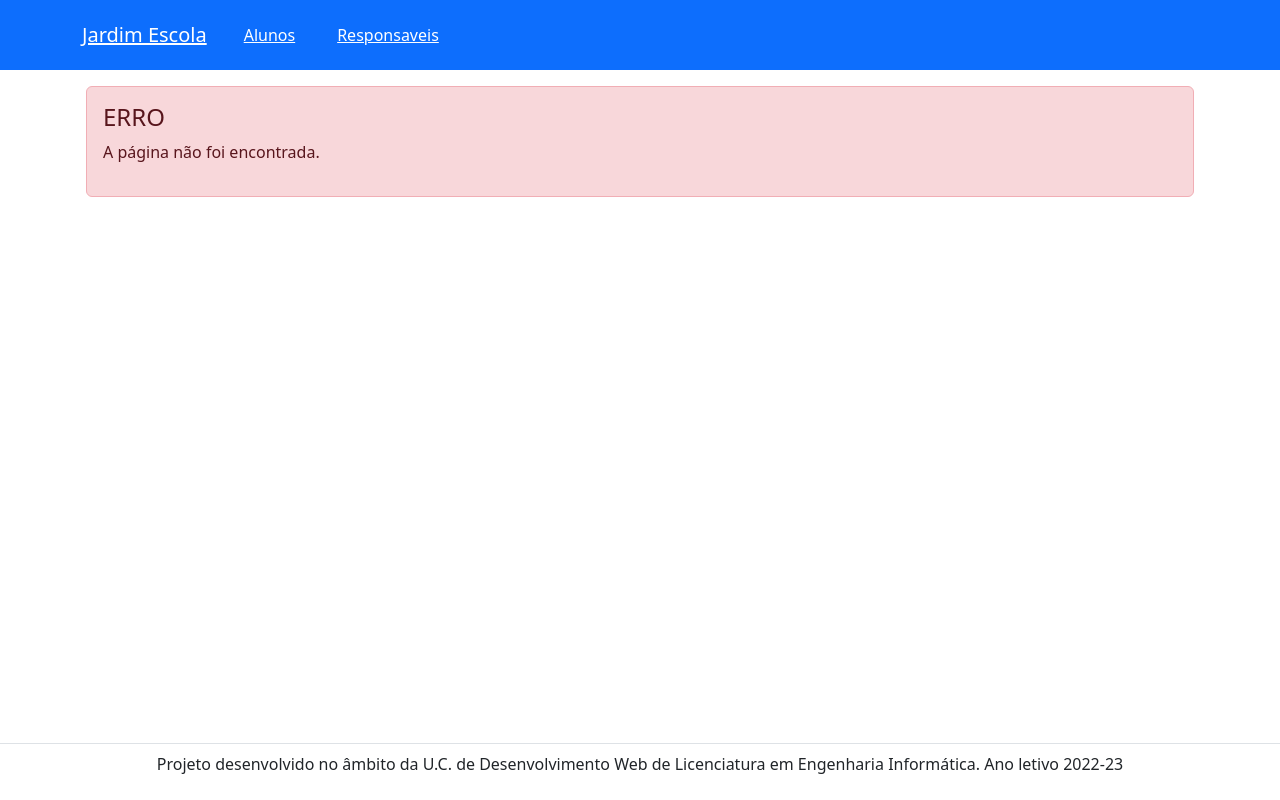
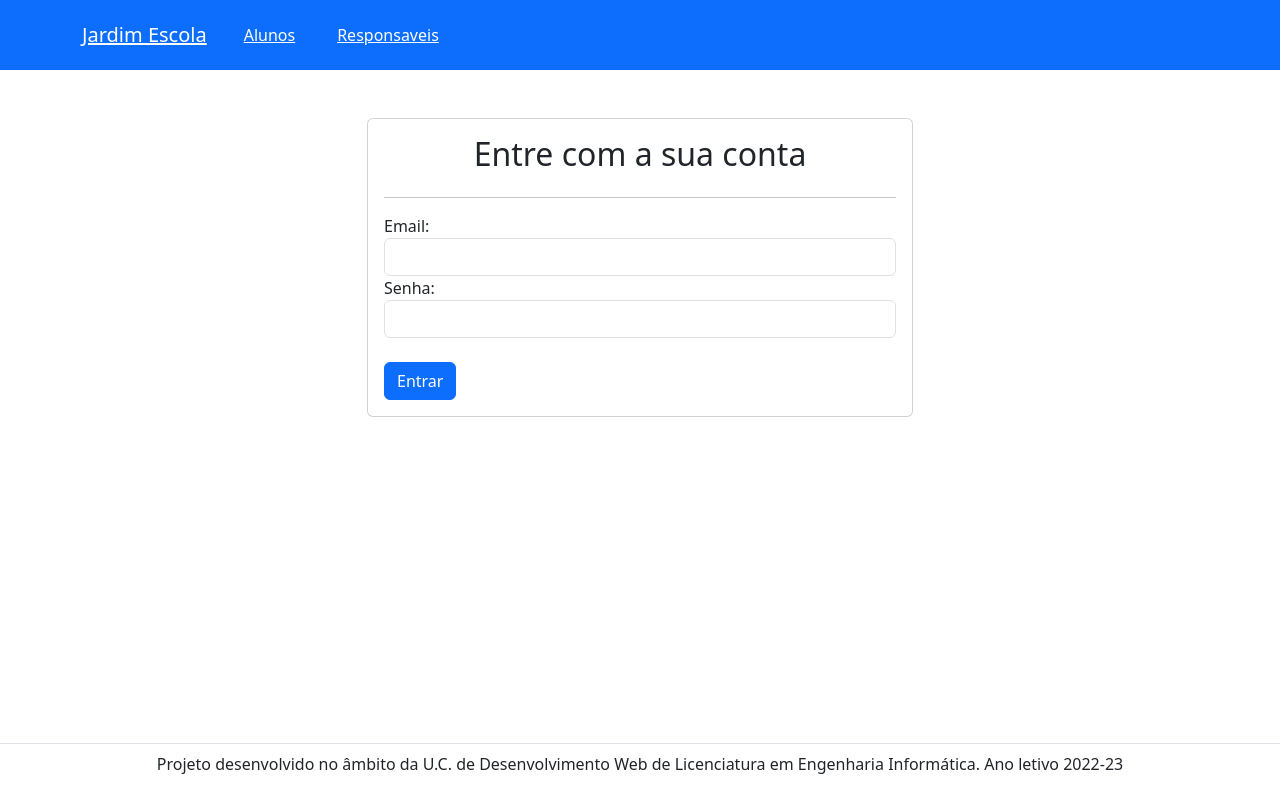
Before and after one commit to IPT-DW-2223/JardimEscola-React, a React (Create React App) app: page /login in a window 1280 px wide. Built offline with nearby package versions, Linux system fonts and the light colour scheme.

Commit message:
Adicionado página de Login.

```diff
--- a/src/App.js
+++ b/src/App.js
@@ -11,6 +11,7 @@ import Inicio from './Pages/Inicio';
 import Layout from './Pages/Layout';
 import NoPage from './Pages/NoPage';
 import Responsaveis from './Pages/Responsaveis';
+import Login from './Pages/Login';
 
 export default function App() {
    return (
@@ -20,6 +21,7 @@ export default function App() {
            <Route index element={<Inicio />} />
            <Route path="alunos" element={<Alunos />} />
            <Route path="responsaveis" element={<Responsaveis />} />
+           <Route path="login" element={<Login />} />
            <Route path="*" element={<NoPage />} />
          </Route>
        </Routes>
--- a/src/Pages/Alunos.js
+++ b/src/Pages/Alunos.js
@@ -1,6 +1,10 @@
 
 import React from 'react';
 import Table from 'react-bootstrap/Table';
+
+import Form from 'react-bootstrap/Form';
+import InputGroup from 'react-bootstrap/InputGroup';
+import Image from 'react-bootstrap/Image';
 
 // Importar a API.
 import {getAlunos} from '../Api.js';
@@ -65,8 +69,18 @@ class Alunos extends React.Component {
          <>
          <div className='container mx-auto p-3'>
 
-            <h3>LISTA DE ALUNOS</h3>
+            <h3 style={{ color:"green" }}><strong>LISTA DE ALUNOS</strong></h3>
             <hr style={{ color:"green" }}></hr>
+            <InputGroup className="mb-3">
+               <InputGroup.Text id="procurarAluno">
+                  <Image src="src\Icons\procurar.png" rounded />
+               </InputGroup.Text>
+               <Form.Control
+                  placeholder="Procurar por nome do aluno..."
+                  aria-label="Procurar por nome do aluno..."
+                  aria-describedby="procurarAluno"
+               />
+            </InputGroup>
             <Table striped bordered hover>
                {tabelaHeader}
                <tbody>
--- a/src/Pages/Inicio.js
+++ b/src/Pages/Inicio.js
@@ -14,10 +14,11 @@ class Inicio extends React.Component {
          <>
          <div className='container mx-auto p-3'>
 
-            <Image width={500} height={300} src="./Icons/ipt-logo.png" fluid />
+            <Image width={500} height={300} src="src\Icons\ipt-logo.png" fluid />
 
             <hr style={{ color:"green" }}></hr>
 
+            <h5 style={{ color:"green" }}><strong>Grupo de alunos:</strong></h5>
             <div className='row'>
                <div className='col'><h4><strong style={{ color:"green" }}>André Sá</strong> (<i>aluno21296@ipt.pt</i>)</h4></div>
                <div className='col'><h4><strong style={{ color:"green" }}>Bárbara Barbosa</strong> (<i>aluno19493@ipt.pt</i>)</h4></div>
--- /dev/null
+++ b/src/Pages/Login.js
@@ -0,0 +1,94 @@
+import React, { useState } from 'react';
+
+import 'bootstrap/dist/css/bootstrap.min.css';
+import 'bootstrap/dist/js/bootstrap.bundle.min.js';
+
+/**
+ * Classe src/Pages/Login.js
+ */
+class Login extends React.Component {
+
+   // Construtor da classe.
+   constructor(props) {
+      super(props);
+      this.state = {
+         email: '',
+         password: '',
+      };
+      this.handleEmailChange = this.handleEmailChange.bind(this);
+      this.handlePasswordChange = this.handlePasswordChange.bind(this);
+      this.handleSubmit = this.handleSubmit.bind(this);
+   }
+
+   // Evento que é executado quando..
+   //    o valor do email é alterado.
+   handleEmailChange(event) {
+      this.setState({ email: event.target.value });
+   }
+
+   // Evento que é executado quando..
+   //    o valor da password é alterada.
+   handlePasswordChange(event) {
+      this.setState({ password: event.target.value });
+   }
+
+   // Evento que é executado quando..
+   //    clicamos no botão de login.
+   handleSubmit(event) {
+      event.preventDefault();
+
+      /** Fazer a lógica para a requisição HTTP para o servidor via API */
+
+      // Limpar os campos de email e senha após a submissão.
+      this.setState({ email: '', password: '' });
+   }
+
+   // Construção da página que será retornada como View.
+   render() {
+
+      const { email, password } = this.state;
+
+      return(
+         <div className="container">
+            <div className="row justify-content-center">
+               <div className="col-md-6">
+                  <div className="card mt-5">
+                     <div className="card-body">
+                        <h2 className="card-title text-center mb-4">Entre com a sua conta</h2>
+                        <hr></hr>
+                        <form onSubmit={this.handleSubmit}>
+                           <div className="form-group">
+                              <label htmlFor="email">Email:</label>
+                              <input
+                                 type="email"
+                                 id="email"
+                                 className="form-control"
+                                 value={email}
+                                 onChange={this.handleEmailChange}
+                                 required
+                                 />
+                           </div>
+                           <div className="form-group">
+                              <label htmlFor="password">Senha:</label>
+                              <input
+                                 type="password"
+                                 id="password"
+                                 className="form-control"
+                                 value={password}
+                                 onChange={this.handlePasswordChange}
+                                 required
+                                 />
+                           </div>
+                           <br></br>
+                           <button type="submit" className="btn btn-primary btn-block">Entrar</button>
+                        </form>
+                     </div>
+                  </div>
+               </div>
+            </div>
+         </div>
+      );
+
+   }
+
+} export default Login;
```
Also changed, not shown: src/Icons/procurar.png (added).
